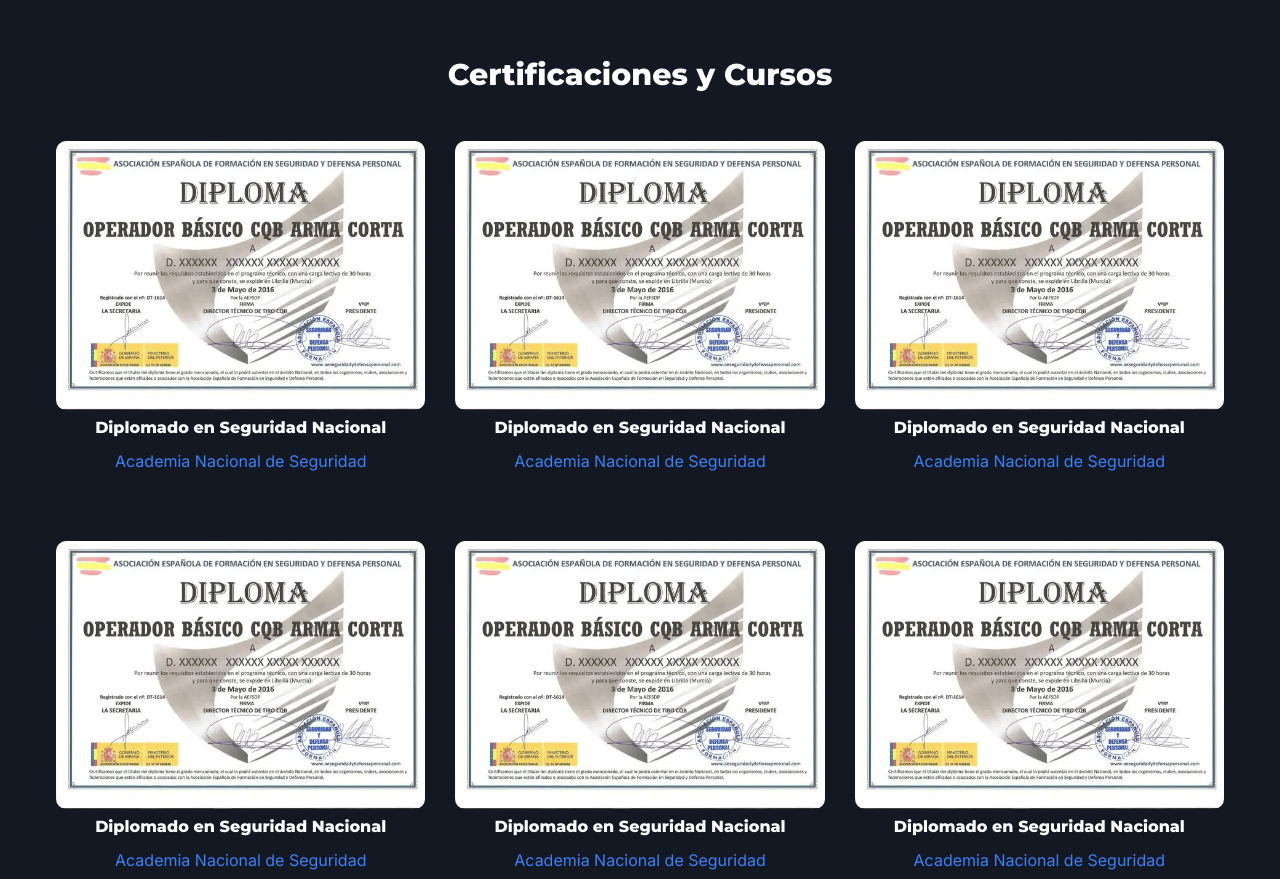
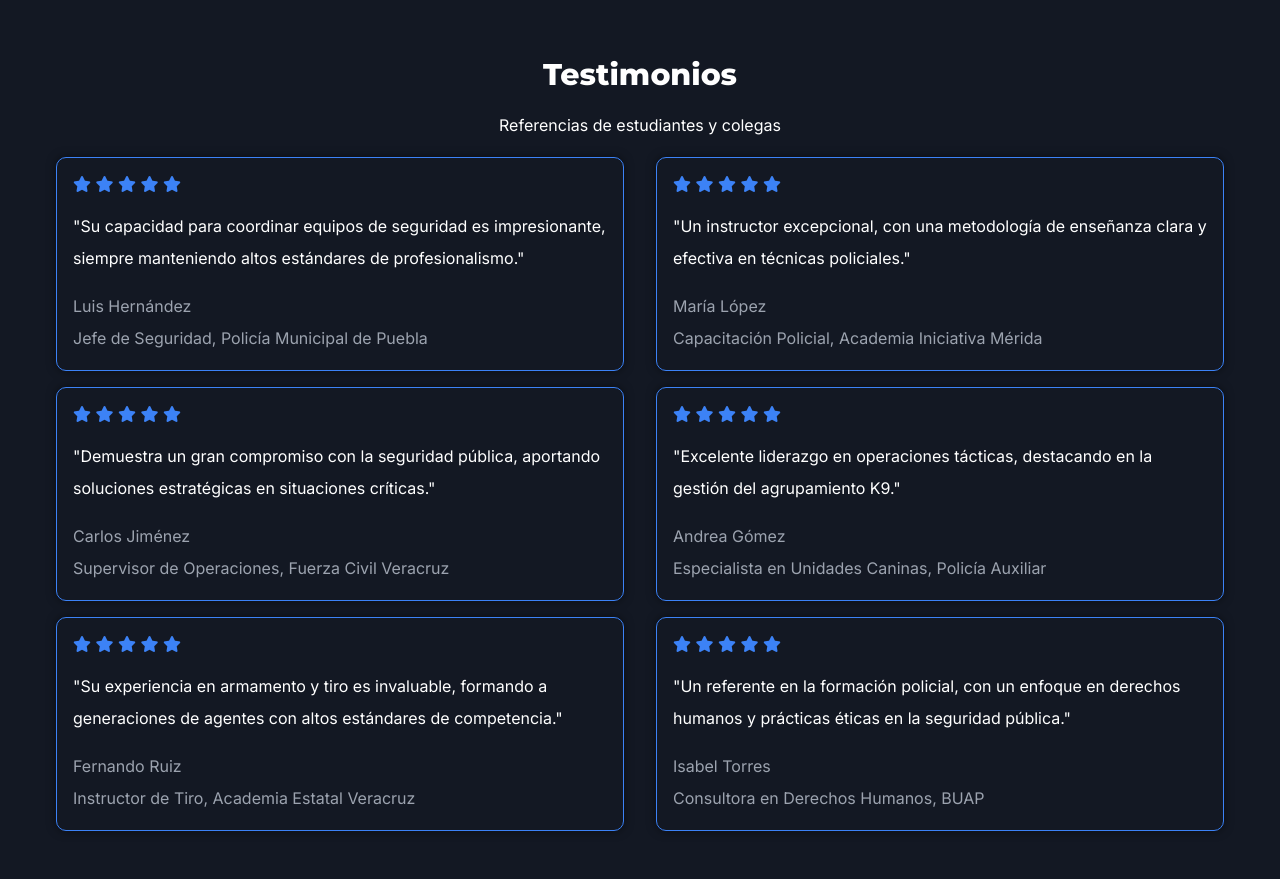
Before and after one commit to Axel-Meyrek/PORTAFOLIO-MARCO-ANTONIO-BAEZ, a website: page index.html in a window 1280 px wide. Shown: the part 2857-3736 px from the top of the page. Drawn offline with nearby package versions, Linux system fonts and the light colour scheme.

Commit message:
Comentar la sección de certificados

```diff
--- a/index.html
+++ b/index.html
@@ -148,7 +148,7 @@
 
 
         <!-- CERTIFICACIONES Y CURSOS -->
-        <section id="certificaciones" class="certificaciones">
+       <!-- <section id="certificaciones" class="certificaciones">
             <h2 class="certificaciones_title">Certificaciones y Cursos</h2>
 
             <div class="certificaciones_flex">
@@ -187,7 +187,7 @@
                     <p class="certificacion_zone">Academia Nacional de Seguridad</p>
                 </article>
             </div>
-        </section>
+        </section> -->
 
 
 
```
